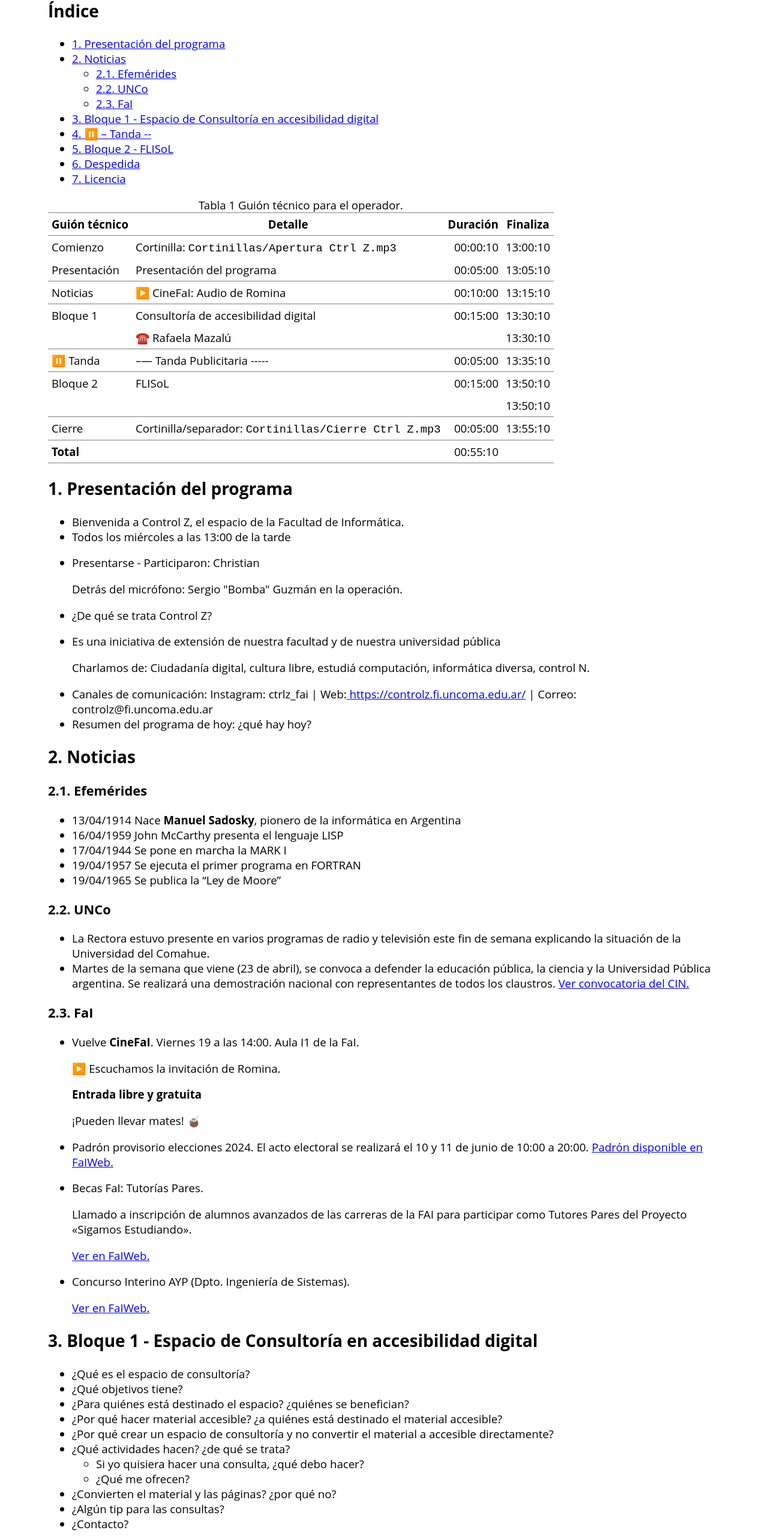
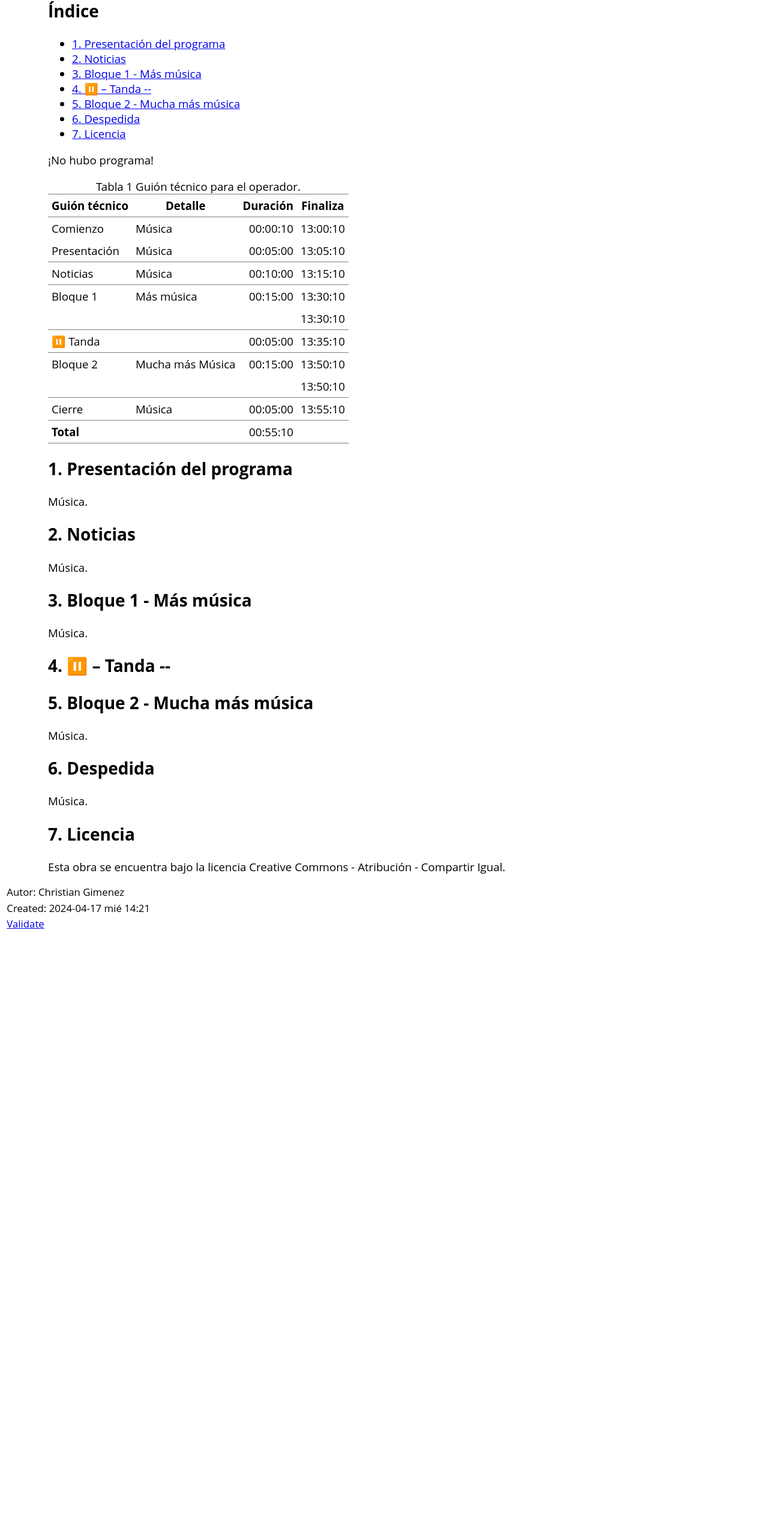
Before and after one commit to controlz-fai/guiones, a plain HTML site: page 2024/Guion-005.html in a window 1280 px wide. Shown: the part 100-2660 px from the top of the page at 60% size. After the commit the page ends 1659 px from the top, so only its background shows below. Drawn offline with Linux system fonts and the light colour scheme; a script that the page names is missing.

Commit message:
Guion 5.

```diff
--- a/2024/Guion-005.html
+++ b/2024/Guion-005.html
@@ -3,7 +3,7 @@
 "http://www.w3.org/TR/xhtml1/DTD/xhtml1-strict.dtd">
 <html xmlns="http://www.w3.org/1999/xhtml" lang="es" xml:lang="es">
 <head>
-<!-- 2024-04-17 mié 00:02 -->
+<!-- 2024-04-17 mié 14:21 -->
 <meta http-equiv="Content-Type" content="text/html;charset=utf-8" />
 <meta name="viewport" content="width=device-width, initial-scale=1" />
 <title>Guion 5 - 17 de abril del 2024</title>
@@ -221,23 +221,21 @@ org_html_manager.setup();  // activate after the parameters are set
 <h2>&Iacute;ndice</h2>
 <div id="text-table-of-contents" role="doc-toc">
 <ul>
-<li><a href="#org3068eaf">1. Presentación del programa</a></li>
-<li><a href="#org10bab7b">2. Noticias</a>
-<ul>
-<li><a href="#org01cd2e0">2.1. Efemérides</a></li>
-<li><a href="#orgcea9991">2.2. UNCo</a></li>
-<li><a href="#orgf9c170b">2.3. FaI</a></li>
-</ul>
-</li>
-<li><a href="#org0bbf8a5">3. Bloque 1 - Espacio de Consultoría en accesibilidad digital</a></li>
-<li><a href="#org52cf24e">4. ⏸️ &#x2013; Tanda --</a></li>
-<li><a href="#org27bb25f">5. Bloque 2 - FLISoL</a></li>
-<li><a href="#org70cadab">6. Despedida</a></li>
-<li><a href="#orga3535f4">7. Licencia</a></li>
+<li><a href="#orgcc8b328">1. Presentación del programa</a></li>
+<li><a href="#orge795959">2. Noticias</a></li>
+<li><a href="#orgb52cfc0">3. Bloque 1 - Más música</a></li>
+<li><a href="#org5d06035">4. ⏸️ &#x2013; Tanda --</a></li>
+<li><a href="#orga23545f">5. Bloque 2 - Mucha más música</a></li>
+<li><a href="#org28bd565">6. Despedida</a></li>
+<li><a href="#orge999936">7. Licencia</a></li>
 </ul>
 </div>
 </div>
 <main>
+
+<p>
+¡No hubo programa!
+</p>
 
 <table border="2" cellspacing="0" cellpadding="6" rules="groups" frame="hsides">
 <caption class="t-above"><span class="table-number">Tabla 1</span> Guión técnico para el operador.</caption>
@@ -262,14 +260,14 @@ org_html_manager.setup();  // activate after the parameters are set
 <tbody>
 <tr>
 <td class="org-left">Comienzo</td>
-<td class="org-left">Cortinilla: <code>Cortinillas/Apertura Ctrl Z.mp3</code></td>
+<td class="org-left">Música</td>
 <td class="org-right">00:00:10</td>
 <td class="org-right">13:00:10</td>
 </tr>
 
 <tr>
 <td class="org-left">Presentación</td>
-<td class="org-left">Presentación del programa</td>
+<td class="org-left">Música</td>
 <td class="org-right">00:05:00</td>
 <td class="org-right">13:05:10</td>
 </tr>
@@ -277,7 +275,7 @@ org_html_manager.setup();  // activate after the parameters are set
 <tbody>
 <tr>
 <td class="org-left">Noticias</td>
-<td class="org-left">&#9654;&#65039; CineFaI: Audio de Romina</td>
+<td class="org-left">Música</td>
 <td class="org-right">00:10:00</td>
 <td class="org-right">13:15:10</td>
 </tr>
@@ -285,14 +283,14 @@ org_html_manager.setup();  // activate after the parameters are set
 <tbody>
 <tr>
 <td class="org-left">Bloque 1</td>
-<td class="org-left">Consultoría de accesibilidad digital</td>
+<td class="org-left">Más música</td>
 <td class="org-right">00:15:00</td>
 <td class="org-right">13:30:10</td>
 </tr>
 
 <tr>
 <td class="org-left">&#xa0;</td>
-<td class="org-left">&#9742;&#65039; Rafaela Mazalú</td>
+<td class="org-left">&#xa0;</td>
 <td class="org-right">&#xa0;</td>
 <td class="org-right">13:30:10</td>
 </tr>
@@ -300,7 +298,7 @@ org_html_manager.setup();  // activate after the parameters are set
 <tbody>
 <tr>
 <td class="org-left">&#9208;&#65039; Tanda</td>
-<td class="org-left">&#x2013;&#x2014; Tanda Publicitaria -----</td>
+<td class="org-left">&#xa0;</td>
 <td class="org-right">00:05:00</td>
 <td class="org-right">13:35:10</td>
 </tr>
@@ -308,7 +306,7 @@ org_html_manager.setup();  // activate after the parameters are set
 <tbody>
 <tr>
 <td class="org-left">Bloque 2</td>
-<td class="org-left">FLISoL</td>
+<td class="org-left">Mucha más Música</td>
 <td class="org-right">00:15:00</td>
 <td class="org-right">13:50:10</td>
 </tr>
@@ -323,7 +321,7 @@ org_html_manager.setup();  // activate after the parameters are set
 <tbody>
 <tr>
 <td class="org-left">Cierre</td>
-<td class="org-left">Cortinilla/separador: <code>Cortinillas/Cierre Ctrl Z.mp3</code></td>
+<td class="org-left">Música</td>
 <td class="org-right">00:05:00</td>
 <td class="org-right">13:55:10</td>
 </tr>
@@ -338,191 +336,60 @@ org_html_manager.setup();  // activate after the parameters are set
 </tbody>
 </table>
 
-<div id="outline-container-org3068eaf" class="outline-2">
-<h2 id="org3068eaf"><span class="section-number-2">1.</span> Presentación del programa</h2>
+<div id="outline-container-orgcc8b328" class="outline-2">
+<h2 id="orgcc8b328"><span class="section-number-2">1.</span> Presentación del programa</h2>
 <div class="outline-text-2" id="text-1">
-<ul class="org-ul">
-<li>Bienvenida a Control Z, el espacio de la Facultad de Informática.</li>
-<li>Todos los miércoles a las 13:00 de la tarde</li>
-<li><p>
-Presentarse - Participaron: Christian
+<p>
+Música.
 </p>
-
-<p>
-Detrás del micrófono: Sergio "Bomba" Guzmán en la operación.
-</p></li>
-
-<li>¿De qué se trata Control Z?</li>
-
-<li><p>
-Es una iniciativa de extensión de nuestra facultad y de nuestra
-universidad pública
-</p>
-
-<p>
-Charlamos de: Ciudadanía digital, cultura libre, estudiá computación,
-informática diversa, control N.
-</p></li>
-
-<li>Canales de comunicación: Instagram: ctrlz_fai |
-Web:<a href="https://www.google.com/url?q=https://controlz.fi.uncoma.edu.ar/&amp;sa=D&amp;source=editors&amp;ust=1710886972631607&amp;usg=AOvVaw0Nd3amx84NFOIIJmebjzYD"> </a><a href="https://www.google.com/url?q=https://controlz.fi.uncoma.edu.ar/&amp;sa=D&amp;source=editors&amp;ust=1710886972631851&amp;usg=AOvVaw2WckiSK9W10CI0pP35EAyw">https://controlz.fi.uncoma.edu.ar/</a> |
-Correo: controlz@fi.uncoma.edu.ar</li>
-<li>Resumen del programa de hoy: ¿qué hay hoy?</li>
-</ul>
 </div>
 </div>
 
-<div id="outline-container-org10bab7b" class="outline-2">
-<h2 id="org10bab7b"><span class="section-number-2">2.</span> Noticias</h2>
+<div id="outline-container-orge795959" class="outline-2">
+<h2 id="orge795959"><span class="section-number-2">2.</span> Noticias</h2>
 <div class="outline-text-2" id="text-2">
-</div>
-<div id="outline-container-org01cd2e0" class="outline-3">
-<h3 id="org01cd2e0"><span class="section-number-3">2.1.</span> Efemérides</h3>
-<div class="outline-text-3" id="text-2-1">
-<ul class="org-ul">
-<li>13/04/1914 Nace <b>Manuel Sadosky</b>, pionero de la informática en Argentina</li>
-<li>16/04/1959 John McCarthy presenta el lenguaje LISP</li>
-<li>17/04/1944 Se pone en marcha la MARK I</li>
-<li>19/04/1957 Se ejecuta el primer programa en FORTRAN</li>
-<li>19/04/1965 Se publica la “Ley de Moore”</li>
-</ul>
-</div>
-</div>
-<div id="outline-container-orgcea9991" class="outline-3">
-<h3 id="orgcea9991"><span class="section-number-3">2.2.</span> UNCo</h3>
-<div class="outline-text-3" id="text-2-2">
-<ul class="org-ul">
-<li>La Rectora estuvo presente en varios programas de radio y televisión este fin de semana explicando la situación de la Universidad del Comahue.</li>
-<li>Martes de la semana que viene (23 de abril), se convoca a defender la educación pública, la ciencia y la Universidad Pública argentina. Se realizará una demostración nacional con representantes de todos los claustros. <a href="https://www.cin.edu.ar/convocamos-a-defender-la-educacion-publica-la-ciencia-y-el-sistema-universitario-nacional/">Ver convocatoria del CIN.</a></li>
-</ul>
+<p>
+Música.
+</p>
 </div>
 </div>
 
-<div id="outline-container-orgf9c170b" class="outline-3">
-<h3 id="orgf9c170b"><span class="section-number-3">2.3.</span> FaI</h3>
-<div class="outline-text-3" id="text-2-3">
-<ul class="org-ul">
-<li><p>
-Vuelve <b>CineFaI</b>. Viernes 19 a las 14:00. Aula I1 de la FaI.
+<div id="outline-container-orgb52cfc0" class="outline-2">
+<h2 id="orgb52cfc0"><span class="section-number-2">3.</span> Bloque 1 - Más música</h2>
+<div class="outline-text-2" id="text-3">
+<p>
+Música.
 </p>
-
-<p>
-&#9654;&#65039; Escuchamos la invitación de Romina.
-</p>
-
-<p>
-<b>Entrada libre y gratuita</b>
-</p>
-
-<p>
-¡Pueden llevar mates! &#129481;
-</p></li>
-
-<li>Padrón provisorio elecciones 2024. El acto electoral se realizará el 10 y 11 de junio de 10:00 a 20:00. <a href="https://www.fi.uncoma.edu.ar/index.php/novedades/padrones-provisorios-elecciones-2024/">Padrón disponible en FaIWeb.</a></li>
-
-<li><p>
-Becas FaI: Tutorías Pares.
-</p>
-
-<p>
-Llamado a inscripción de alumnos avanzados de las carreras de la FAI para participar como Tutores Pares del Proyecto «Sigamos Estudiando».
-</p>
-
-<p>
-<a href="https://www.fi.uncoma.edu.ar/index.php/novedades/becas-fai-tutorias-pares-actividades-de-extension/">Ver en FaIWeb.</a>
-</p></li>
-
-<li><p>
-Concurso Interino AYP (Dpto. Ingeniería de Sistemas).
-</p>
-
-<p>
-<a href="https://www.fi.uncoma.edu.ar/index.php/academica/concursos/concursos-interinos-ayp-dpto-ing_sistemas-2024/">Ver en FaIWeb.</a>
-</p></li>
-</ul>
-</div>
 </div>
 </div>
 
-
-<div id="outline-container-org0bbf8a5" class="outline-2">
-<h2 id="org0bbf8a5"><span class="section-number-2">3.</span> Bloque 1 - Espacio de Consultoría en accesibilidad digital</h2>
-<div class="outline-text-2" id="text-3">
-<ul class="org-ul">
-<li>¿Qué es el espacio de consultoría?</li>
-<li>¿Qué objetivos tiene?</li>
-<li>¿Para quiénes está destinado el espacio? ¿quiénes se benefician?</li>
-<li>¿Por qué hacer material accesible? ¿a quiénes está destinado el material accesible?</li>
-<li>¿Por qué crear un espacio de consultoría y no convertir el material a accesible directamente?</li>
-<li>¿Qué actividades hacen? ¿de qué se trata?
-<ul class="org-ul">
-<li>Si yo quisiera hacer una consulta, ¿qué debo hacer?</li>
-<li>¿Qué me ofrecen?</li>
-</ul></li>
-<li>¿Convierten el material y las páginas? ¿por qué no?</li>
-<li>¿Algún tip para las consultas?</li>
-<li>¿Contacto?</li>
-</ul>
+<div id="outline-container-org5d06035" class="outline-2">
+<h2 id="org5d06035"><span class="section-number-2">4.</span> ⏸️ &#x2013; Tanda --</h2>
+</div>
+<div id="outline-container-orga23545f" class="outline-2">
+<h2 id="orga23545f"><span class="section-number-2">5.</span> Bloque 2 - Mucha más música</h2>
+<div class="outline-text-2" id="text-5">
+<p>
+Música.
+</p>
 </div>
 </div>
 
-<div id="outline-container-org52cf24e" class="outline-2">
-<h2 id="org52cf24e"><span class="section-number-2">4.</span> ⏸️ &#x2013; Tanda --</h2>
-</div>
-<div id="outline-container-org27bb25f" class="outline-2">
-<h2 id="org27bb25f"><span class="section-number-2">5.</span> Bloque 2 - FLISoL</h2>
-<div class="outline-text-2" id="text-5">
-<ul class="org-ul">
-<li>¿Qué es el FLISoL?</li>
-<li>¿Quiénes lo organizan?</li>
-<li>¿Dónde se realiza?
-<ul class="org-ul">
-<li>Desde Ushuaia a toda Latinoamérica.</li>
-</ul></li>
-<li>¿Qué es un Grupo de Usuarios de Linux?
-<ul class="org-ul">
-<li>¿Qué grupos hubo/hay?</li>
-<li>LUGNA (disuelto), ULA, GULBar (¿?), CUSOL VP, USLA (nacional), otros.</li>
-</ul></li>
-<li>¿Cuántos FLISoLes sucedieron en el Alto Valle?</li>
-<li>Nació en Colombia, en el 2003. Luego, en el 2005 se expandió a toda latinoamérica.</li>
-<li><p>
-En Río Negro y Neuquén, se realizaron FLISoLes en las siguientes ciudades:
+<div id="outline-container-org28bd565" class="outline-2">
+<h2 id="org28bd565"><span class="section-number-2">6.</span> Despedida</h2>
+<div class="outline-text-2" id="text-6">
+<p>
+Música.
 </p>
-
-<p>
-Neuquén, Allen, Bariloche, Viedma/Carmen de Patagones, Andacollo, Fiske (hubo rumores que en el IUPA se realizó una vez), Villa Regina.
-</p></li>
-<li>Contacto:
-<ul class="org-ul">
-<li>Web: flisol.info.</li>
-<li>En la Facultad: Montún y controlz.fi.uncoma.edu.ar</li>
-</ul></li>
-</ul>
 </div>
 </div>
 
-<div id="outline-container-org70cadab" class="outline-2">
-<h2 id="org70cadab"><span class="section-number-2">6.</span> Despedida</h2>
-<div class="outline-text-2" id="text-6">
-<ul class="org-ul">
-<li>Hemos llegado al final del programa &#x2026;</li>
-<li>¡Nos vemos el próximo miércoles a las 13:00!</li>
-<li>¡Pero no se vayan! Que ya viene Meteoro en "Yo no fui"</li>
-</ul>
-</div>
-</div>
-
-<div id="outline-container-orga3535f4" class="outline-2">
-<h2 id="orga3535f4"><span class="section-number-2">7.</span> Licencia</h2>
+<div id="outline-container-orge999936" class="outline-2">
+<h2 id="orge999936"><span class="section-number-2">7.</span> Licencia</h2>
 <div class="outline-text-2" id="text-7">
 <p>
 Esta obra se encuentra bajo la licencia Creative Commons - Atribución - Compartir Igual.
 </p>
-
-<ul class="org-ul">
-<li>"Ranibow Tylenol". Autor: Kitsune<sup>2</sup> (Renard Queenston), Album: Squaredance.</li>
-</ul>
 
 </main>
 </div>
@@ -530,7 +397,7 @@ Esta obra se encuentra bajo la licencia Creative Commons - Atribución - Compart
 </div>
 <div id="postamble" class="status">
 <p class="author">Autor: Christian Gimenez</p>
-<p class="date">Created: 2024-04-17 mié 00:02</p>
+<p class="date">Created: 2024-04-17 mié 14:21</p>
 <p class="validation"><a href="https://validator.w3.org/check?uri=referer">Validate</a></p>
 </div>
 </body>
```
Also changed, not shown: 1 other file.
